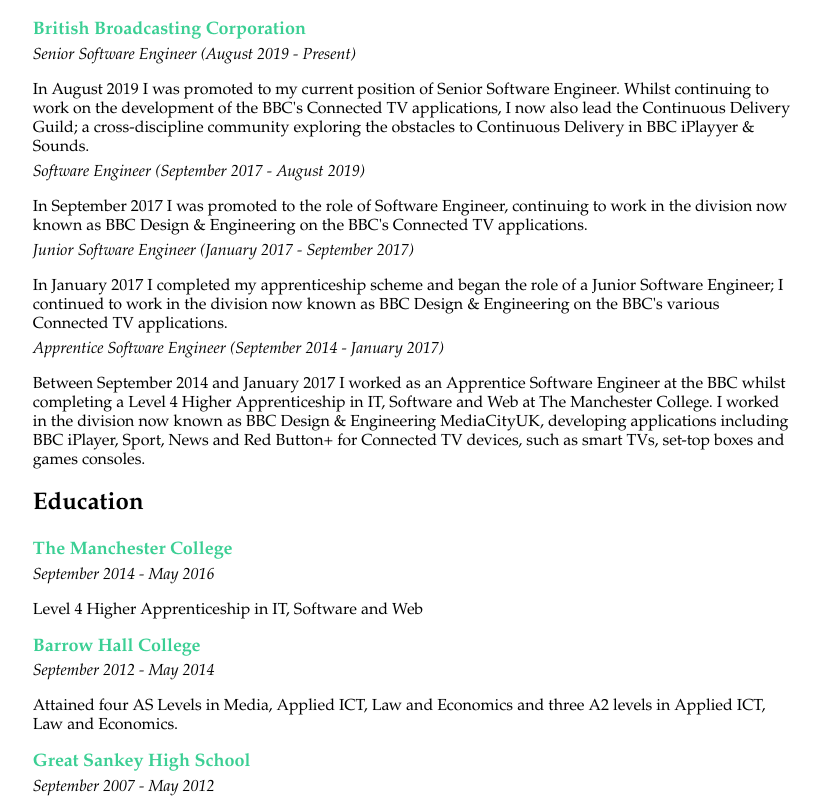
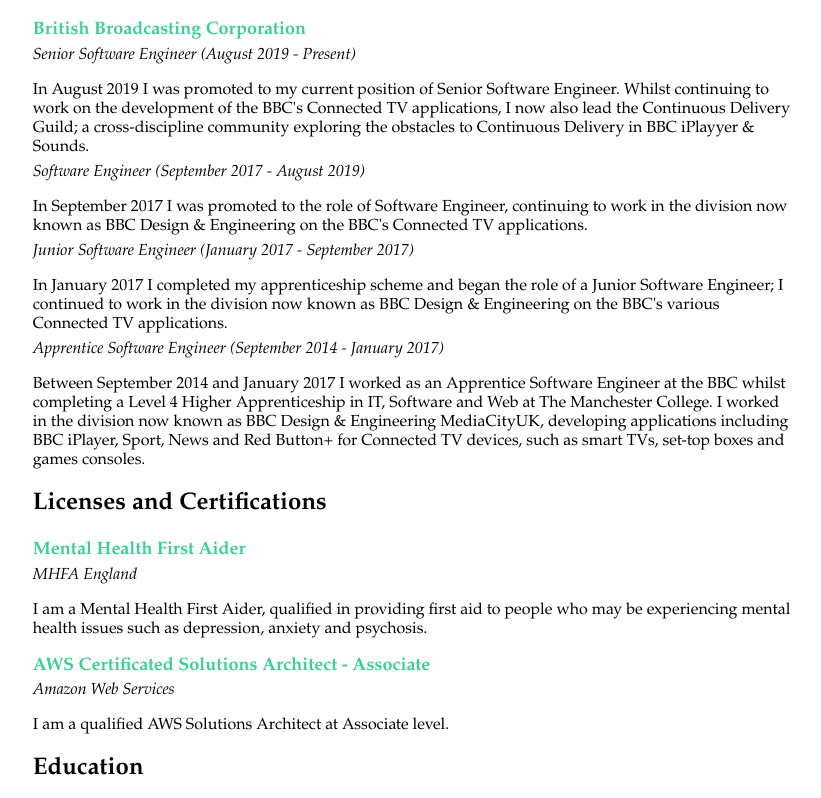
Before and after one commit to AlexChesters/cheste.rs, a React app in the folder static/: page / in a window 1280 px wide. Shown: the part 460-1258 px from the top of the page, without its empty margins (228-1049 px from the left). Built offline with nearby package versions, Linux system fonts and the light colour scheme.

Commit message:
add licenses and certifications

```diff
--- a/static/src/routes/home/index.jsx
+++ b/static/src/routes/home/index.jsx
@@ -23,9 +23,9 @@
 
           I have a passion for full-stack development, with particular
           experience in Amazon Web Services and developing Node.js applications.
-          </p>
+        </p>
       </section>
-      <section class='cv'>
+      <section className='cv'>
         <h1 className='cv__title'>Background</h1>
 
         <h2>Experience</h2>
@@ -40,7 +40,7 @@
             <p className='cv__list-item--description'>
               In August 2019 I was promoted to my current position of Senior
               Software Engineer. Whilst continuing to work on the development of
-              the BBC's Connected TV applications, I now also lead the
+              the BBC&apos;s Connected TV applications, I now also lead the
               Continuous Delivery Guild; a cross-discipline community exploring
               the obstacles to Continuous Delivery in BBC iPlayyer &amp; Sounds.
             </p>
@@ -51,7 +51,7 @@
             <p className='cv__list-item--description'>
               In September 2017 I was promoted to the role of Software Engineer,
               continuing to work in the division now known as BBC Design &amp;
-              Engineering on the BBC's Connected TV applications.
+              Engineering on the BBC&apos;s Connected TV applications.
             </p>
 
             <p className='cv__list-item--subtitle italic'>
@@ -60,8 +60,8 @@
             <p className='cv__list-item--description'>
               In January 2017 I completed my apprenticeship scheme and began the
               role of a Junior Software Engineer; I continued to work in the
-              division now known as BBC Design &amp; Engineering on the BBC's
-              various Connected TV applications.
+              division now known as BBC Design &amp; Engineering on the
+              BBC&apos;s various Connected TV applications.
             </p>
 
             <p className='cv__list-item--subtitle italic'>
@@ -79,6 +79,31 @@
           </li>
         </ol>
 
+        <h2>Licenses and Certifications</h2>
+        <ol className='cv__list'>
+          <li className='cv__list-item'>
+            <h1 className='cv__list-item--title'>Mental Health First Aider</h1>
+            <p className='cv__list-item--subtitle italic'>MHFA England</p>
+            <p className='cv__list-item--description'>
+              I am a Mental Health First Aider, qualified in providing first aid
+              to people who may be experiencing mental health issues such as
+              depression, anxiety and psychosis.
+            </p>
+          </li>
+
+          <li className='cv__list-item'>
+            <h1 className='cv__list-item--title'>
+              AWS Certificated Solutions Architect - Associate
+            </h1>
+            <p className='cv__list-item--subtitle italic'>
+              Amazon Web Services
+            </p>
+            <p className='cv__list-item--description'>
+              I am a qualified AWS Solutions Architect at Associate level.
+            </p>
+          </li>
+        </ol>
+
         <h2>Education</h2>
         <ol className='cv__list'>
           <li className='cv__list-item'>
@@ -90,6 +115,7 @@
               Level 4 Higher Apprenticeship in IT, Software and Web
             </p>
           </li>
+
           <li className='cv__list-item'>
             <h1 className='cv__list-item--title'>Barrow Hall College</h1>
             <p className='cv__list-item--subtitle italic'>
@@ -100,6 +126,7 @@
               and three A2 levels in Applied ICT, Law and Economics.
             </p>
           </li>
+
           <li className='cv__list-item'>
             <h1 className='cv__list-item--title'>Great Sankey High School</h1>
             <p className='cv__list-item--subtitle italic'>
```
